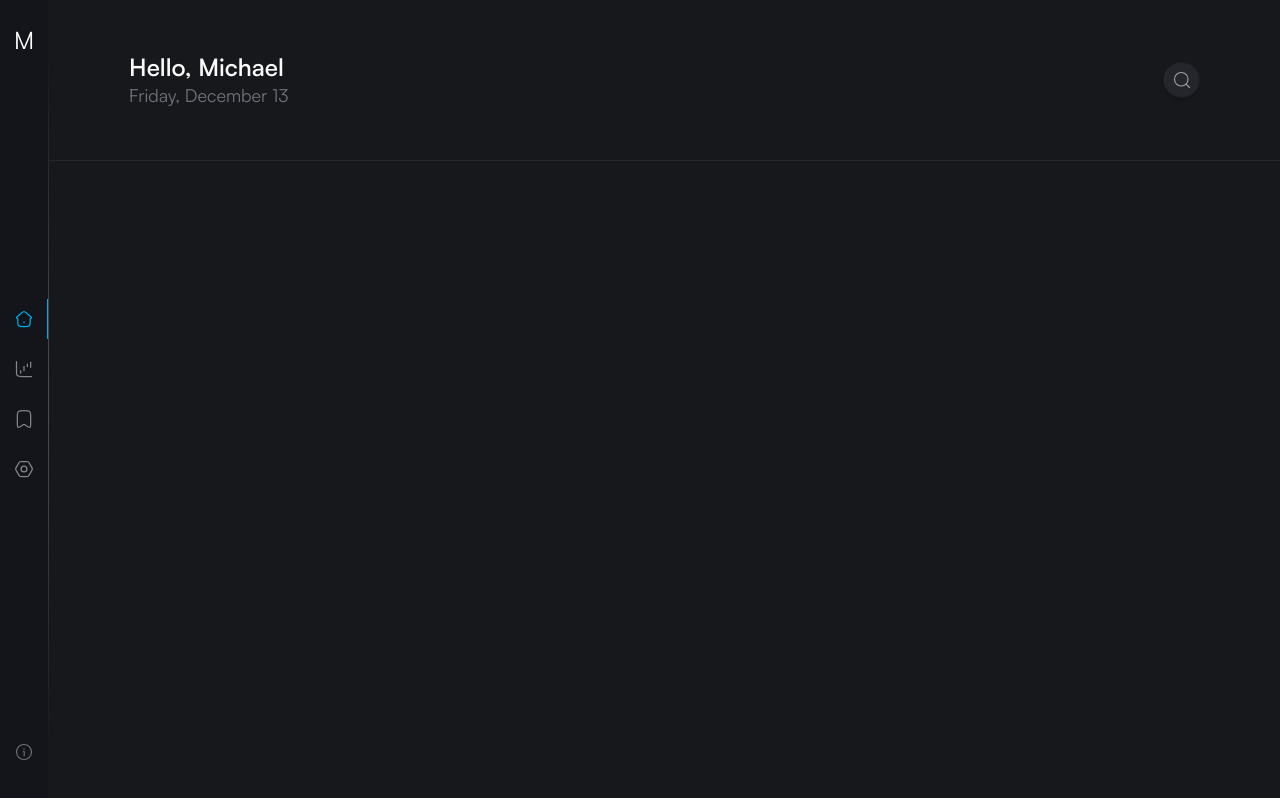
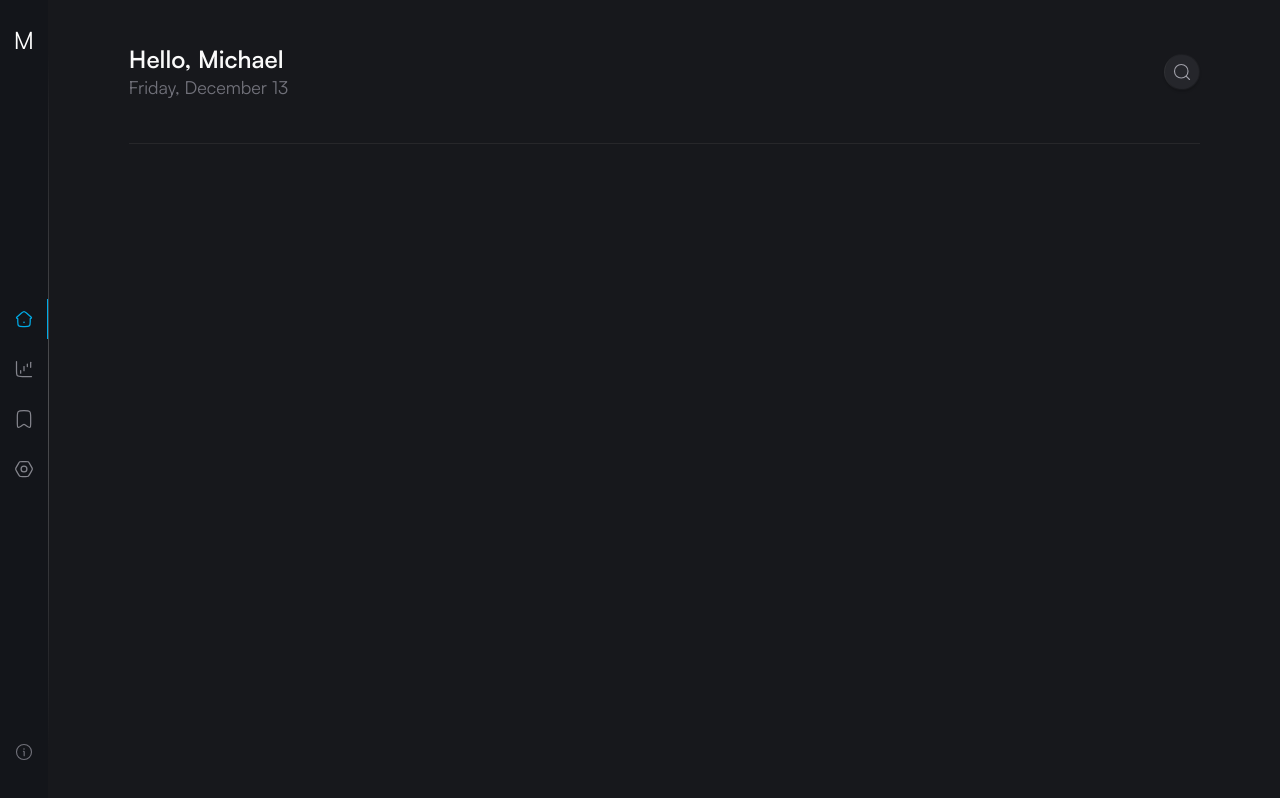
Before and after one commit to MichaelMkrtch/meridian, a SvelteKit app: page / in a window 1280 px wide. Built offline with nearby package versions, Linux system fonts and the light colour scheme.

Commit message:
style: update header padding

```diff
--- a/src/lib/components/ui/Header.svelte
+++ b/src/lib/components/ui/Header.svelte
@@ -16,7 +16,7 @@
 	const fullDate = new Intl.DateTimeFormat('en-US', options).format();
 </script>
 
-<header class="flex h-36 items-center justify-between border-b border-zinc-800 p-20">
+<header class="flex h-36 items-center justify-between border-b border-zinc-800">
 	<div class="flex flex-col">
 		<h1 class="-mb-0.5 text-2xl font-semibold text-zinc-50">{title}</h1>
 		<p class="text-lg text-zinc-500">{isPreferences ? 'email' : fullDate}</p>
--- a/src/routes/+page.svelte
+++ b/src/routes/+page.svelte
@@ -6,7 +6,7 @@
 	<title>Meridian</title>
 </svelte:head>
 
-<div class="mx-auto h-full w-full max-w-[1350px]">
+<div class="mx-auto h-full w-full max-w-[1350px] px-20">
 	<Header title="Hello, Michael" />
 	<main></main>
 </div>
```
